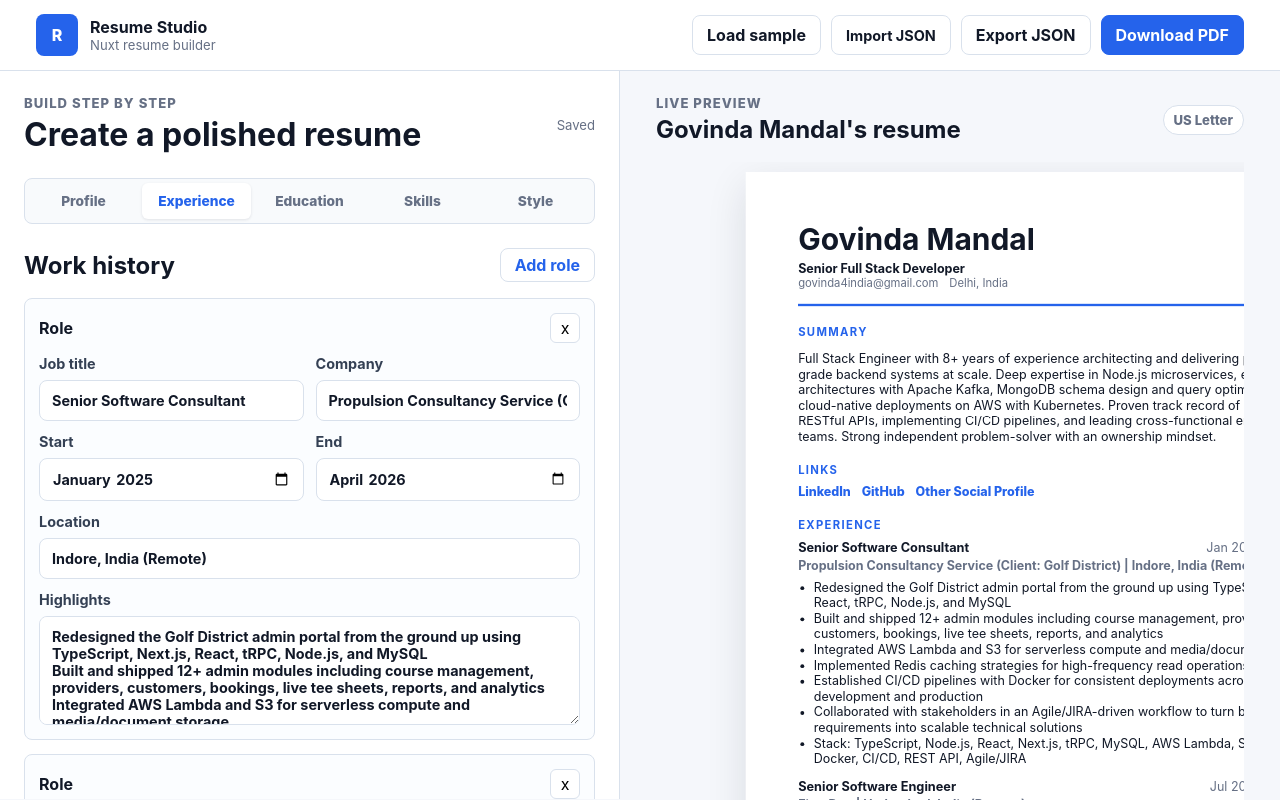
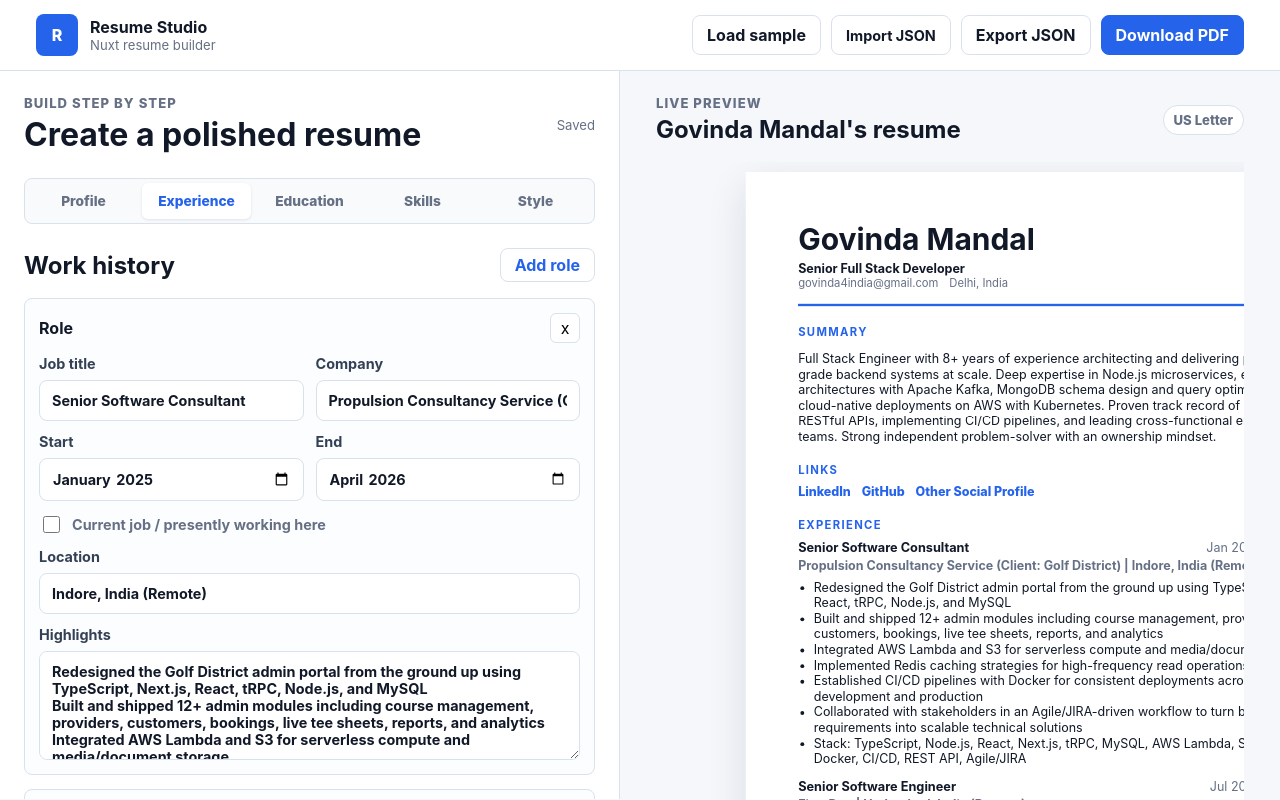
Before and after one commit to govindamandal/resume-builder, a Nuxt app: page / in a window 1280 px wide. Both pictures are taken after a click on the button "Experience". Shown: the top 800 px of the page. Built offline with nearby package versions, Linux system fonts and the light colour scheme.

Commit message:
Add current job option to work history

```diff
--- a/app.vue
+++ b/app.vue
@@ -6,6 +6,7 @@ interface ExperienceItem {
   company: string;
   start: string;
   end: string;
+  current: boolean;
   location: string;
   highlights: string;
 }
@@ -70,6 +71,7 @@ const sampleData: ResumeDraft = {
       company: "Propulsion Consultancy Service (Client: Golf District)",
       start: "2025-01",
       end: "2026-04",
+      current: false,
       location: "Indore, India (Remote)",
       highlights:
         "Redesigned the Golf District admin portal from the ground up using TypeScript, Next.js, React, tRPC, Node.js, and MySQL\nBuilt and shipped 12+ admin modules including course management, providers, customers, bookings, live tee sheets, reports, and analytics\nIntegrated AWS Lambda and S3 for serverless compute and media/document storage\nImplemented Redis caching strategies for high-frequency read operations\nEstablished CI/CD pipelines with Docker for consistent deployments across development and production\nCollaborated with stakeholders in an Agile/JIRA-driven workflow to turn business requirements into scalable technical solutions\nStack: TypeScript, Node.js, React, Next.js, tRPC, MySQL, AWS Lambda, S3, Redis, Docker, CI/CD, REST API, Agile/JIRA"
@@ -79,6 +81,7 @@ const sampleData: ResumeDraft = {
       company: "First Due",
       start: "2024-07",
       end: "2024-10",
+      current: false,
       location: "Hyderabad, India (Remote)",
       highlights:
         "Optimised RESTful APIs in PHP/Node.js for a Fire Management System, achieving a 40% reduction in client integration time\nDesigned and tuned SQL schemas and indexes, improving data retrieval performance and scalability by 25%\nBuilt a reusable Vue.js component library integrated with Storybook, increasing user engagement by 30%\nConducted systematic code reviews and integration testing, improving software reliability by 20%\nStack: Node.js, PHP, YII, PostgreSQL, Vue.js, Docker, Storybook, REST API, Git, Agile/JIRA"
@@ -88,6 +91,7 @@ const sampleData: ResumeDraft = {
       company: "ValueLabs",
       start: "2022-05",
       end: "2024-02",
+      current: false,
       location: "Hyderabad, India (Remote)",
       highlights:
         "Implemented and optimised RESTful APIs in Node.js, reducing client integration time by 40% across diverse platforms\nDesigned MongoDB and PostgreSQL schemas with indexing strategies that improved query performance by 25%\nDeveloped intuitive Vue.js interfaces, boosting user engagement by 30% across enterprise applications\nAchieved an 85-90% on-time delivery rate across multiple concurrent feature streams\nTrained and mentored 8 new engineers on scalable API development with Node.js and Next.js; conducted regular code reviews\nStack: Node.js, Vue.js, Next.js, MongoDB, PostgreSQL, REST API, Git, Agile/JIRA"
@@ -97,6 +101,7 @@ const sampleData: ResumeDraft = {
       company: "Infoicon Technologies",
       start: "2021-06",
       end: "2022-03",
+      current: false,
       location: "Noida, India",
       highlights:
         "Led end-to-end delivery of a MERN-based Job Manager from architecture through Kubernetes deployment, driving a 25% increase in client satisfaction\nArchitected Feathers.js microservices with PostgreSQL, exposing REST and WebSocket APIs consumed by Nuxt.js frontends\nBuilt a real-time chat application with text, audio, and video using Node.js and WebSockets, supporting 5,000+ concurrent users\nImplemented 3D geospatial mesh views using Vue.js, THREE.js, and Mapbox GL\nMentored junior engineers on JavaScript, PHP, Laravel, CodeIgniter, Vue.js, and Node.js best practices\nStack: Node.js, MongoDB, PostgreSQL, Feathers.js, Nuxt.js, Vuetify, Vue.js, THREE.js, WebSocket, Kubernetes, REST API"
@@ -106,6 +111,7 @@ const sampleData: ResumeDraft = {
       company: "Binary Semantics Limited",
       start: "2020-03",
       end: "2021-06",
+      current: false,
       location: "Gurugram, India",
       highlights:
         "Delivered solutions for NerdsDesk CRM, NerdsShop E-Commerce, and SupportNerds Tech Support using PHP, Laravel, and CodeIgniter\nManaged seven parallel projects across CRM, E-Commerce, and blog platforms while maintaining code quality and client SLAs\nCollaborated with QA and design teams to identify defects and improve overall system performance\nStack: PHP, Laravel, CodeIgniter, Vue.js, Node.js, MySQL, WordPress, HTML/CSS, Git"
@@ -115,6 +121,7 @@ const sampleData: ResumeDraft = {
       company: "Webkul Software Pvt Ltd",
       start: "2017-07",
       end: "2020-03",
+      current: false,
       location: "Noida, India",
       highlights:
         "Developed 15+ production extensions for Shopware 6 and OpenCart E-Commerce platforms including POS, Marketplace, QuickBooks Connector, and payment gateways\nBuilt Seller-Buyer Chat and Admin-Buyer Chat modules using Node.js, PHP, and MySQL for real-time in-platform messaging\nTrained 10+ developers on OpenCart and Shopware 6 extension development and established modular PHP best practices\nImplemented CI/CD pipelines with Docker for consistent deployments across development and staging\nStack: PHP, Symfony, Node.js, Vue.js, OpenCart, Shopware 6, MySQL, Docker, CI/CD, REST API, Git"
@@ -221,8 +228,10 @@ function formatMonthYear(value: string) {
   return new Intl.DateTimeFormat("en", { month: "short", year: "numeric" }).format(new Date(year, month - 1));
 }
 
-function formatDateRange(start: string, end: string) {
-  return [formatMonthYear(start), formatMonthYear(end)].filter(Boolean).join(" - ");
+function formatDateRange(start: string, end: string, current = false) {
+  const formattedStart = formatMonthYear(start);
+  const formattedEnd = current ? "Present" : formatMonthYear(end);
+  return [formattedStart, formattedEnd].filter(Boolean).join(" - ");
 }
 
 function assignDraft(nextDraft: ResumeDraft) {
@@ -230,7 +239,7 @@ function assignDraft(nextDraft: ResumeDraft) {
 }
 
 function addExperience() {
-  resume.experience.push({ role: "", company: "", start: "", end: "", location: "", highlights: "" });
+  resume.experience.push({ role: "", company: "", start: "", end: "", current: false, location: "", highlights: "" });
 }
 
 function addEducation() {
@@ -428,8 +437,12 @@ onMounted(() => {
                 </div>
                 <div class="field-grid">
                   <label>Start<input v-model="item.start" type="month" /></label>
-                  <label>End<input v-model="item.end" type="month" /></label>
+                  <label>End<input v-model="item.end" type="month" :disabled="item.current" /></label>
                 </div>
+                <label class="checkbox-label">
+                  <input v-model="item.current" type="checkbox" @change="item.current ? (item.end = '') : item.end" />
+                  <span>Current job / presently working here</span>
+                </label>
                 <label>Location<input v-model="item.location" placeholder="Remote" /></label>
                 <label>
                   Highlights
@@ -577,7 +590,7 @@ onMounted(() => {
                   <template v-if="item.role || item.company || item.highlights">
                     <div class="item-head">
                       <h4>{{ item.role || "Role title" }}</h4>
-                      <span>{{ formatDateRange(item.start, item.end) }}</span>
+                      <span>{{ formatDateRange(item.start, item.end, item.current) }}</span>
                     </div>
                     <p class="item-sub">{{ [item.company, item.location].filter(Boolean).join(" | ") }}</p>
                     <ul v-if="splitLines(item.highlights).length">
--- a/assets/css/main.css
+++ b/assets/css/main.css
@@ -233,6 +233,12 @@ textarea {
   outline: none;
 }
 
+input:disabled {
+  color: var(--muted);
+  background: #f3f6fa;
+  cursor: not-allowed;
+}
+
 textarea {
   resize: vertical;
 }
@@ -289,6 +295,20 @@ button:focus-visible {
 
 .choice-row input {
   width: auto;
+}
+
+.checkbox-label {
+  display: flex;
+  align-items: center;
+  gap: 9px;
+  color: var(--muted);
+  font-weight: 750;
+}
+
+.checkbox-label input {
+  width: 17px;
+  height: 17px;
+  accent-color: var(--accent);
 }
 
 .template-grid {
```
